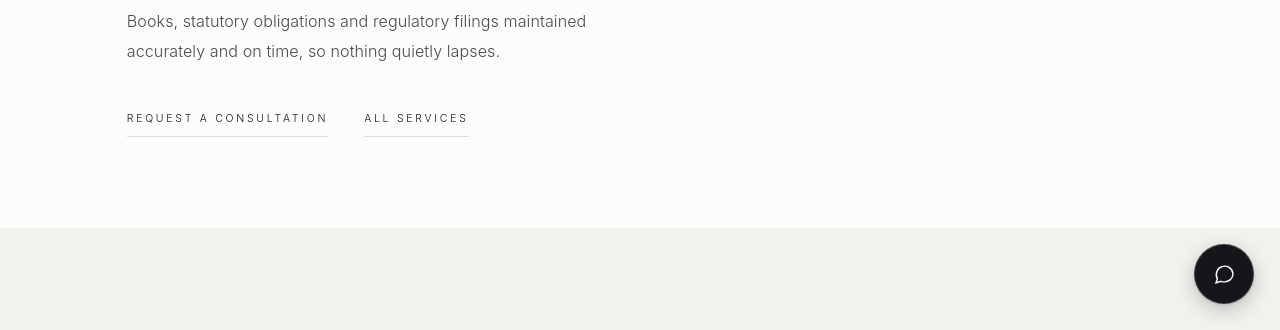
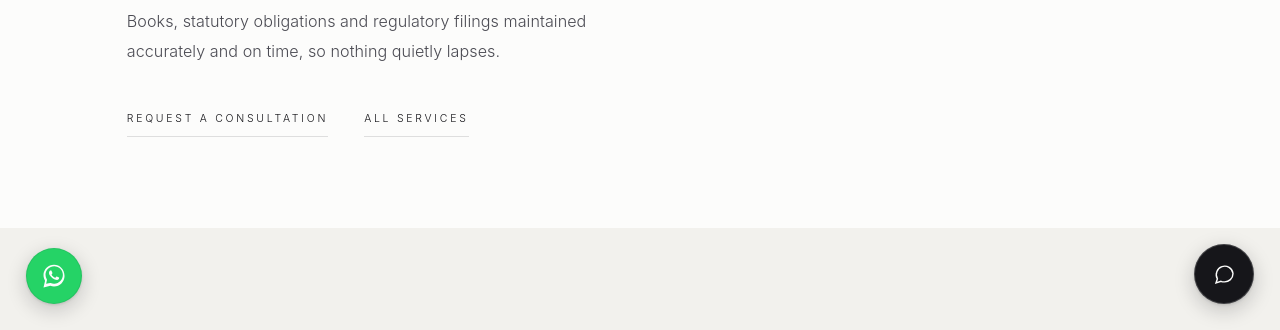
Before and after one commit to mohanrajv007/ECS-OFFICIAL-WEBSITE-, a website: page accounting-compliance.html in a window 1280 px wide. Shown: the part 470-800 px from the top of the page. Drawn offline with Linux system fonts and the light colour scheme.

Commit message:
whasapp  integration

```diff
--- a/accounting-compliance.html
+++ b/accounting-compliance.html
@@ -126,5 +126,6 @@
 
 <script src="js/main.js"></script>
 <script src="js/assistant.js" defer></script>
+<script src="js/whatsapp.js" defer></script>
 </body>
 </html>
--- /dev/null
+++ b/js/whatsapp.js
@@ -0,0 +1,39 @@
+/* ============================================================
+   WHATSAPP CLICK-TO-CHAT — self-contained floating button.
+   Injects its own markup + scoped styles; no other file needs
+   to change beyond one <script> include per page.
+   ============================================================ */
+(function () {
+  'use strict';
+
+  // TODO: replace with the firm's real WhatsApp number (country code + number, no spaces/+/dashes).
+  var PHONE = '910000000000';
+  var PRESET_MESSAGE = 'Hello, I would like to know more about Excelsior Consultancy Services.';
+
+  var css =
+    '.eca-wa{position:fixed;left:26px;bottom:26px;z-index:200;width:56px;height:56px;' +
+    'border-radius:50%;background:#25D366;color:#FCFCFB;border:1px solid rgba(22,22,26,.08);' +
+    'display:flex;align-items:center;justify-content:center;cursor:pointer;text-decoration:none;' +
+    'box-shadow:0 6px 20px rgba(22,22,26,.2),0 1px 3px rgba(22,22,26,.12);' +
+    'transition:transform .35s ease,box-shadow .35s ease}' +
+    '.eca-wa:hover{transform:translateY(-2px);box-shadow:0 10px 26px rgba(22,22,26,.26)}' +
+    '.eca-wa svg{width:28px;height:28px}' +
+    '@media (max-width:480px){.eca-wa{left:16px;bottom:16px;width:52px;height:52px}}';
+
+  var style = document.createElement('style');
+  style.textContent = css;
+  document.head.appendChild(style);
+
+  var link = document.createElement('a');
+  link.className = 'eca-wa';
+  link.href = 'https://wa.me/' + PHONE + '?text=' + encodeURIComponent(PRESET_MESSAGE);
+  link.target = '_blank';
+  link.rel = 'noopener noreferrer';
+  link.setAttribute('aria-label', 'Chat with us on WhatsApp');
+  link.innerHTML =
+    '<svg viewBox="0 0 32 32" fill="currentColor" aria-hidden="true">' +
+    '<path d="M16.02 3C9.4 3 4 8.36 4 14.96c0 2.36.66 4.56 1.8 6.44L4 29l7.78-1.74a12.9 12.9 0 0 0 4.24.72h.01c6.62 0 12.02-5.36 12.02-11.96C28.05 8.42 22.65 3 16.02 3Zm0 21.86h-.01a10 10 0 0 1-3.86-.77l-.5-.22-4.65 1.03 1.06-4.5-.24-.5a9.85 9.85 0 0 1-1.51-5.24c0-5.46 4.46-9.9 9.94-9.9 5.47 0 9.9 4.44 9.9 9.9 0 5.47-4.46 10.2-9.63 10.2ZM21.4 17.5c-.29-.15-1.7-.84-1.96-.93-.26-.1-.46-.15-.65.14-.19.29-.75.93-.92 1.12-.17.19-.34.22-.63.07-.29-.14-1.22-.45-2.32-1.43a8.7 8.7 0 0 1-1.6-1.98c-.17-.29-.02-.44.12-.59.13-.13.29-.34.44-.5.14-.17.19-.29.29-.48.1-.19.05-.36-.02-.5-.07-.15-.65-1.57-.89-2.15-.24-.57-.48-.49-.65-.5h-.56c-.19 0-.5.07-.76.36-.26.29-1 .98-1 2.38s1.02 2.76 1.16 2.95c.14.19 2 3.06 4.86 4.29.68.29 1.2.47 1.62.6.68.22 1.3.19 1.79.12.55-.08 1.7-.7 1.94-1.37.24-.68.24-1.26.17-1.38-.07-.12-.26-.19-.55-.34Z"/>' +
+    '</svg>';
+
+  document.body.appendChild(link);
+})();
--- a/package.json
+++ b/package.json
@@ -10,6 +10,7 @@
     "node": ">=18"
   },
   "dependencies": {
+    "dotenv": "^17.4.2",
     "express": "^4.19.2"
   }
 }
--- a/server.js
+++ b/server.js
@@ -1,6 +1,7 @@
 // Express server for Render: serves the static site and proxies the AI
 // advisory assistant so the Anthropic API key never reaches the browser.
 
+require('dotenv').config();
 const express = require('express');
 const path = require('path');
 
```
Also changed, not shown: business-advisory.html (+1 -0 lines), debt-syndication.html (+1 -0 lines), dpr-tev-studies.html (+1 -0 lines), fema-advisory.html (+1 -0 lines), index.html (+1 -0 lines), private-strategic-investments.html (+1 -0 lines), restructuring.html (+1 -0 lines), tax-advisory.html (+1 -0 lines), valuation.html (+1 -0 lines), virtual-cfo.html (+1 -0 lines), what-we-take-on.html (+1 -0 lines), 1 other file.
